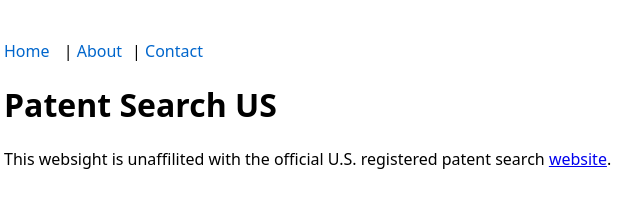
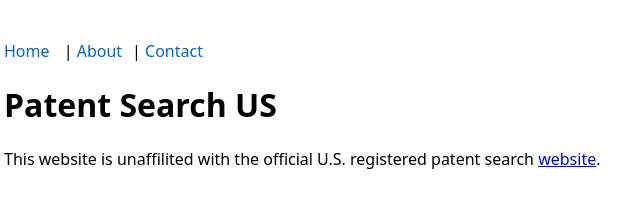
Before and after one commit to nlemons/patentsearchus, a plain HTML site: page index.html in a window 1280 px wide. Shown: the full height of the page, 36-676 px from the left. Drawn offline with Linux system fonts and the light colour scheme.

Commit message:
Update index.html

```diff
--- a/index.html
+++ b/index.html
@@ -30,6 +30,6 @@
   </nav>
 
   <h1>Patent Search US</h1>
-  <p>This websight is unaffilited with the official U.S. registered patent search <a href=https://www.uspto.gov/">website</a>.</p>
+  <p>This website is unaffilited with the official U.S. registered patent search <a href=https://www.uspto.gov/">website</a>.</p>
 </body>
 </html>
```
